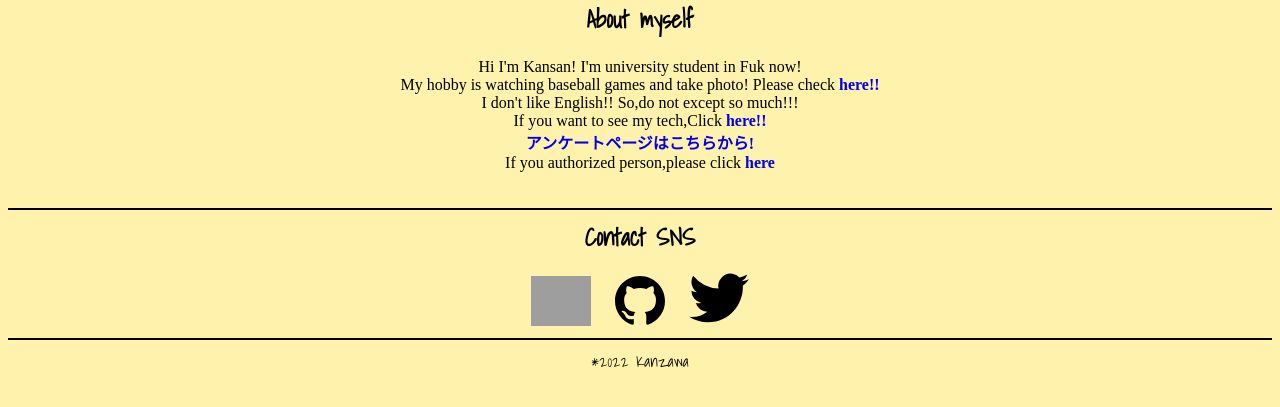
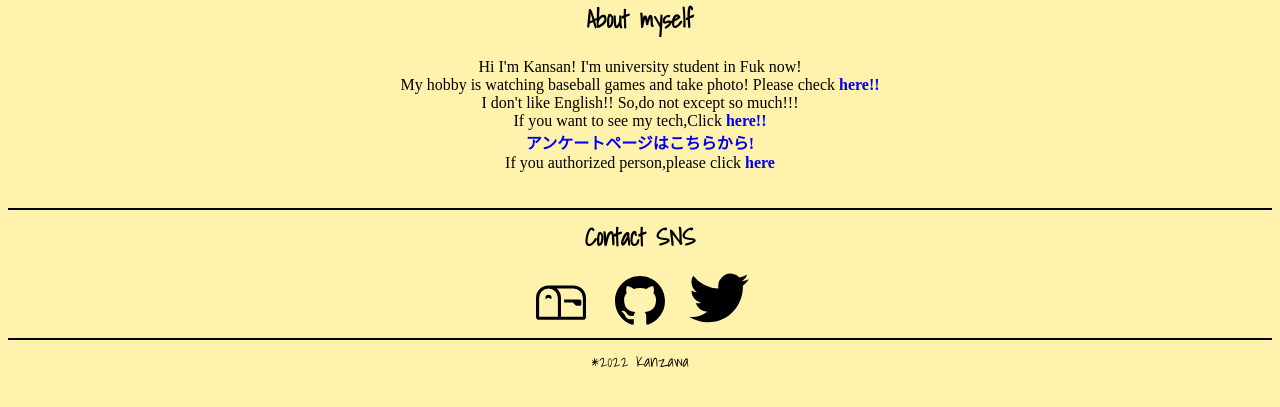
Before and after one commit to kansan-kansan/kansans-hp, a Flask app: page / in a window 1280 px wide. Shown: the part 351-758 px from the top of the page. Run offline with Flask 2, Linux system fonts and the light colour scheme; some web fonts are replaced; grey boxes are pictures that could not be loaded.

Commit message:
ロゴの変更

```diff
--- a/templates/hello.html
+++ b/templates/hello.html
@@ -30,7 +30,7 @@
     <div class="contact">
     Contact  SNS
     </div>
-    <a href="mailto:2011140063k@ed.fuk.kindai.ac.jp"><img src="./templates/images/gmaibox.svg" alt="Gmail" width="60" height="50"></a>
+    <a href="mailto:2011140063k@ed.fuk.kindai.ac.jp"><img src="./templates/images/mailbox.svg" alt="Gmail" width="60" height="50"></a>
     <a href="https://github.com/kansan-kansan"><img src="./templates/images/github.svg" alt="github" width="90" height="50"></a>
     <a href="https://twitter.com/a_kansan_kansan"><img src="./templates/images/twitter.svg" alt="Twitter" width="60" height="60"></a>
     <hr color="black">
```
